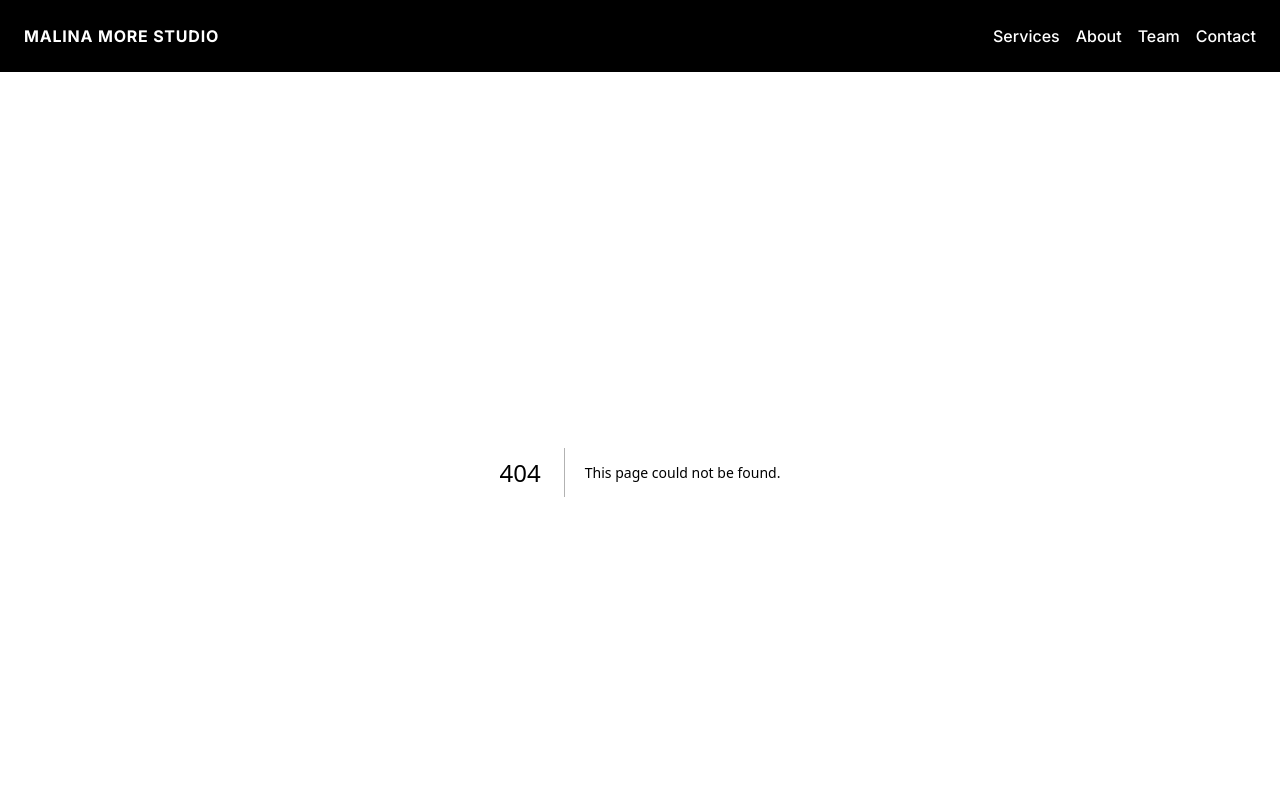
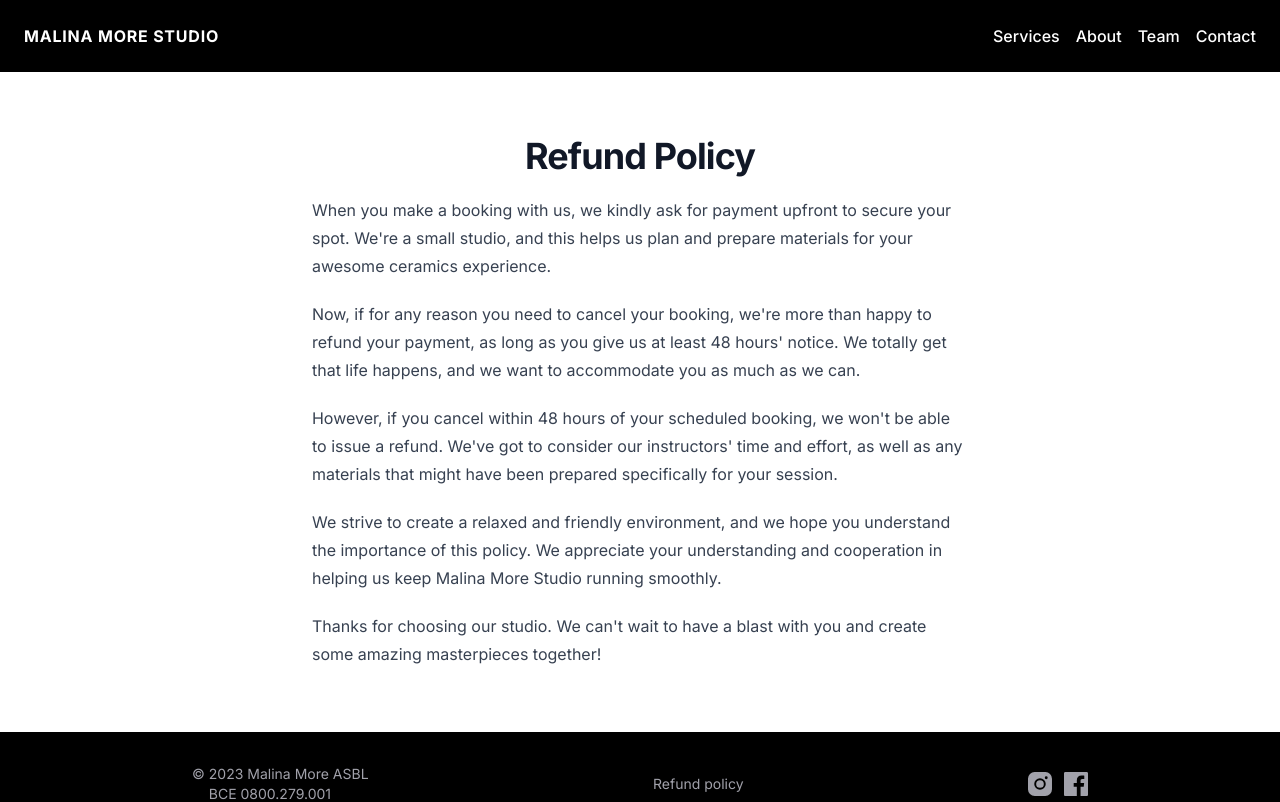
Before and after one commit to jleclanche/malinamore.studio, a Next.js app: page /about/refund-policy in a window 1280 px wide. Before the commit this address had no page. Shown: the top 802 px of the page. Built offline with nearby package versions, Linux system fonts and the light colour scheme.

Commit message:
Add refund policy

```diff
--- a/app/Footer.tsx
+++ b/app/Footer.tsx
@@ -1,5 +1,6 @@
 import ExternalLink from "@/app/components/ExternalLink";
 import InstagramLogo from "@/app/components/icons/InstagramLogo";
+import Link from "next/link";
 import FacebookLogo from "./components/icons/FacebookLogo";
 
 const Footer = () => (
@@ -12,6 +13,11 @@ const Footer = () => (
 					<p>BCE 0800.279.001</p>
 				</div>
 			</div>
+			<ul>
+				<li>
+					<Link href="/about/refund-policy">Refund policy</Link>
+				</li>
+			</ul>
 			<div className="flex items-center gap-3">
 				<ExternalLink href="https://instagram.com/malina_more_studio">
 					<InstagramLogo className="w-6 h-6" />
--- /dev/null
+++ b/app/about/refund-policy/content.mdx
@@ -0,0 +1,9 @@
+When you make a booking with us, we kindly ask for payment upfront to secure your spot. We're a small studio, and this helps us plan and prepare materials for your awesome ceramics experience.
+
+Now, if for any reason you need to cancel your booking, we're more than happy to refund your payment, as long as you give us at least 48 hours' notice. We totally get that life happens, and we want to accommodate you as much as we can.
+
+However, if you cancel within 48 hours of your scheduled booking, we won't be able to issue a refund. We've got to consider our instructors' time and effort, as well as any materials that might have been prepared specifically for your session.
+
+We strive to create a relaxed and friendly environment, and we hope you understand the importance of this policy. We appreciate your understanding and cooperation in helping us keep Malina More Studio running smoothly.
+
+Thanks for choosing our studio. We can't wait to have a blast with you and create some amazing masterpieces together!
--- /dev/null
+++ b/app/about/refund-policy/page.tsx
@@ -0,0 +1,18 @@
+import Content from "./content.mdx";
+
+const TeamPage = () => (
+	<main className="py-16 flex flex-col gap-5">
+		<div className="mx-auto max-w-7xl px-6 text-center lg:px-8">
+			<div className="mx-auto max-w-2xl">
+				<h1 className="text-3xl font-bold tracking-tight text-gray-900 sm:text-4xl">
+					Refund Policy
+				</h1>
+			</div>
+		</div>
+		<article className="prose mx-auto">
+			<Content />
+		</article>
+	</main>
+);
+
+export default TeamPage;
```
